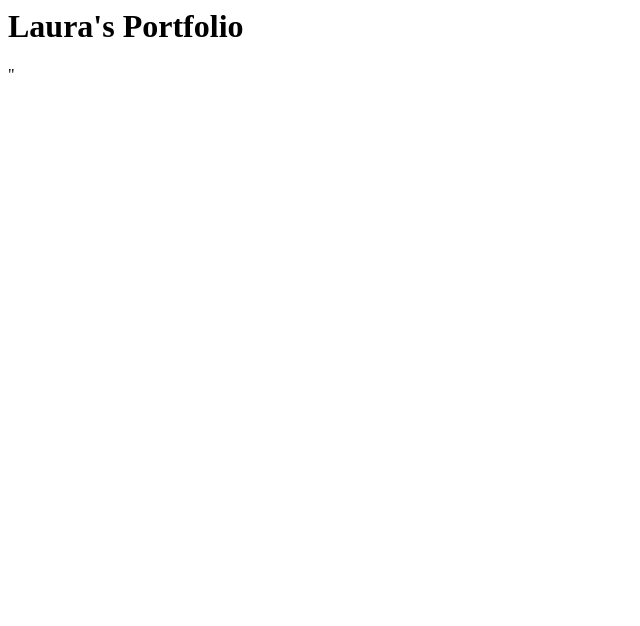
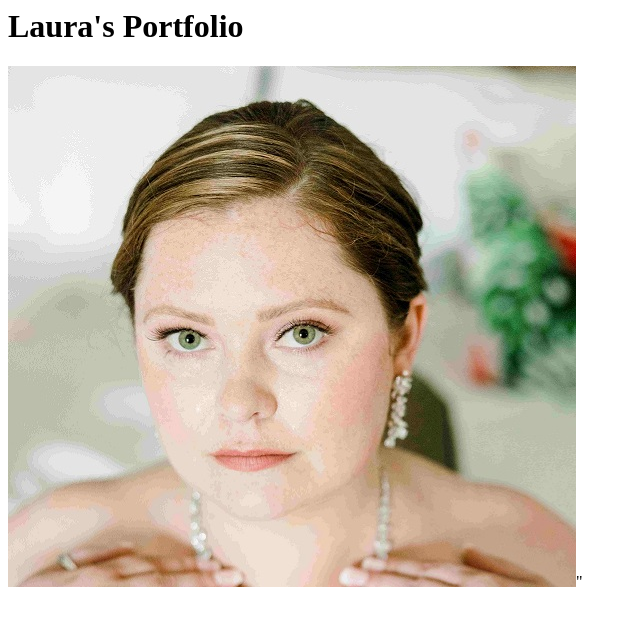
Before and after one commit to irishmaiden18/irishmaiden.github.io, a plain HTML site: page index.html in a window 1280 px wide. Shown: the whole page, without its empty margins (0-640 px from the left). Drawn offline with Linux system fonts and the light colour scheme.

Commit message:
Add files via upload

```diff
--- a/index.html
+++ b/index.html
@@ -1,4 +1,4 @@
 <html>
     <h1>Laura's Portfolio</h1>
-    <img src=""" />"
+    <img src="profile_pic.jpg" />"
 </html>
```
